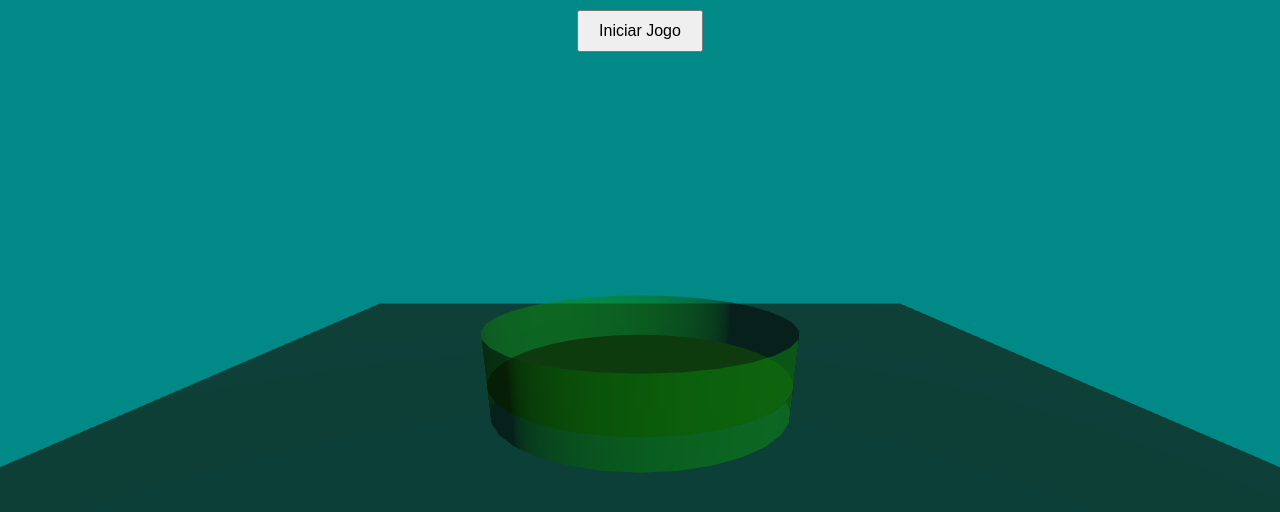
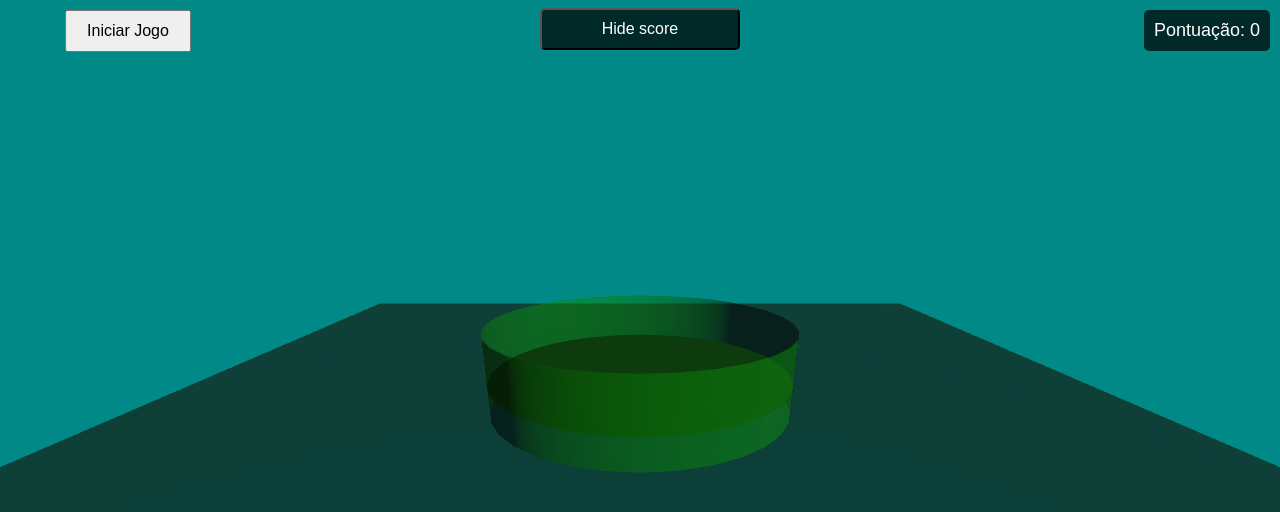
Before and after one commit to prsousa8/basket-balls_computer-graphics, a website built with Vite: page index.html in a window 1280 px wide. Built offline with nearby package versions, Linux system fonts and the light colour scheme; animation ran at ten frames a second.

Commit message:
feat: player scoreboard added

```diff
--- /dev/null
+++ b/js/score.js
@@ -0,0 +1,69 @@
+let score = 0;
+let scoreEnabled = true; // Para controlar a visibilidade
+let scoreContainer = null; // Agora é global, pois precisamos de acesso para alternar a visibilidade
+let scoreElement = null;
+
+function createScorePanel(enable = true) {
+    scoreEnabled = enable;
+
+    if (scoreEnabled) {
+        // Criação do painel de pontuação
+        scoreContainer = document.createElement("div");
+        scoreContainer.id = "score-container";
+        scoreContainer.style.position = "absolute";
+        scoreContainer.style.top = "10px";
+        scoreContainer.style.right = "10px";
+        scoreContainer.style.padding = "10px";
+        scoreContainer.style.background = "rgba(0, 0, 0, 0.7)";
+        scoreContainer.style.color = "white";
+        scoreContainer.style.fontSize = "18px";
+        scoreContainer.style.borderRadius = "5px";
+        scoreContainer.style.fontFamily = "Arial, sans-serif";
+        scoreContainer.style.zIndex = "1000";
+        scoreContainer.innerHTML = `Pontuação: <span id="score">0</span>`;
+        document.body.appendChild(scoreContainer);
+
+        scoreElement = document.getElementById("score");
+
+        // Controlando a visibilidade do scoreContainer conforme o estado de scoreEnabled
+        toggleScoreVisibility(scoreEnabled);
+    }
+}
+
+function updateScore(points) {
+    if (scoreElement) {
+        score += points;
+        scoreElement.textContent = score;
+    }
+}
+
+// Função para alternar a visibilidade do scoreContainer
+function toggleScoreVisibility(enable) {
+    if (scoreContainer) {
+        scoreContainer.style.display = enable ? 'block' : 'none'; // Alterna a visibilidade do container inteiro
+    }
+}
+
+// Criando o botão para alternar a visibilidade da pontuação
+function createToggleScoreButton() {
+    let button = document.createElement('button');
+    button.id = 'btnScore';
+    button.innerText = scoreEnabled ? 'Hide score' : 'Show score'; // Alterando o texto com base no estado
+    button.style.position = 'absolute';
+    button.style.left = '50%';
+    button.style.transform = 'translateX(-50%)';
+    button.style.padding = '10px 20px';
+    button.style.fontSize = '16px';
+    button.style.cursor = 'pointer';
+    document.body.appendChild(button);
+
+    button.addEventListener('click', () => {
+        scoreEnabled = !scoreEnabled; // Alterna o estado de visibilidade
+        toggleScoreVisibility(scoreEnabled); // Aplica a mudança
+
+        // Atualiza o texto do botão com base no novo estado
+        button.innerText = scoreEnabled ? 'Hide score' : 'Show score';
+    });
+}
+
+export { createScorePanel, updateScore, toggleScoreVisibility, createToggleScoreButton };
--- a/script.js
+++ b/script.js
@@ -1,5 +1,10 @@
 import * as THREE from 'three';
 import { OrbitControls } from 'three/examples/jsm/controls/OrbitControls.js';
+
+import { createScorePanel, updateScore, createToggleScoreButton } from './js/score.js';
+
+createScorePanel(true); // Ativa o painel de pontuação
+createToggleScoreButton(); // Cria o botão para alternar a visibilidade do score
 
 let scene, camera, renderer, controls;
 let plate, particles = [], gravity = -0.005;
@@ -86,6 +91,11 @@ function updateParticles() {
         if (p.position.y <= 0.4) {
             p.velocity.y *= -0.5; // Rebote vertical
             p.position.y = 0.4;
+
+             if (!p.captured) {
+                p.captured = true; // Marca como capturada
+                updateScore(1); // Aumenta a pontuação em 1
+            }
         }
 
         // Mantém as bolinhas dentro do recipiente
@@ -128,7 +138,7 @@ function createStartButton() {
     button.innerText = 'Iniciar Jogo';
     button.style.position = 'absolute';
     button.style.top = '10px';
-    button.style.left = '50%';
+    button.style.left = '10%';
     button.style.transform = 'translateX(-50%)';
     button.style.padding = '10px 20px';
     button.style.fontSize = '16px';
--- a/style.css
+++ b/style.css
@@ -10,3 +10,29 @@ canvas {
     width: 100%;
     height: 100%;
 }
+
+#score-container {
+    position: absolute;
+    top: 10px;
+    right: 10px;
+    padding: 10px;
+    background: rgba(0, 0, 0, 0.7);
+    color: white;
+    font-size: 18px;
+    border-radius: 5px;
+    font-family: Arial, sans-serif;
+    z-index: 1000;
+}
+
+#btnScore {
+    right: 150px; /* Um pouco mais à esquerda para não sobrepor o painel */
+    padding: 10px;
+    background: rgba(0, 0, 0, 0.7);
+    color: white;
+    font-size: 18px;
+    border-radius: 5px;
+    font-family: Arial, sans-serif;
+    z-index: 1000;
+    cursor: pointer; /* Para indicar que é um botão clicável */
+    width: 200px;
+}
```
